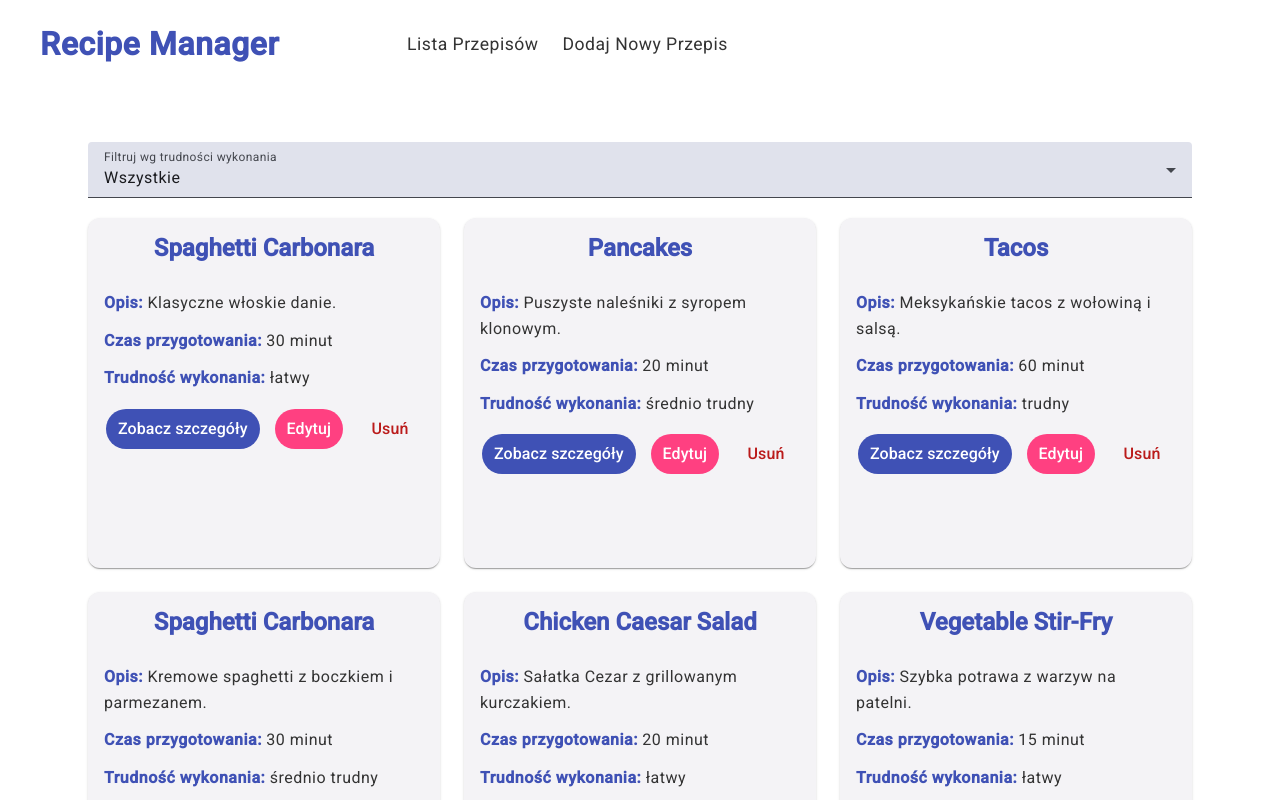
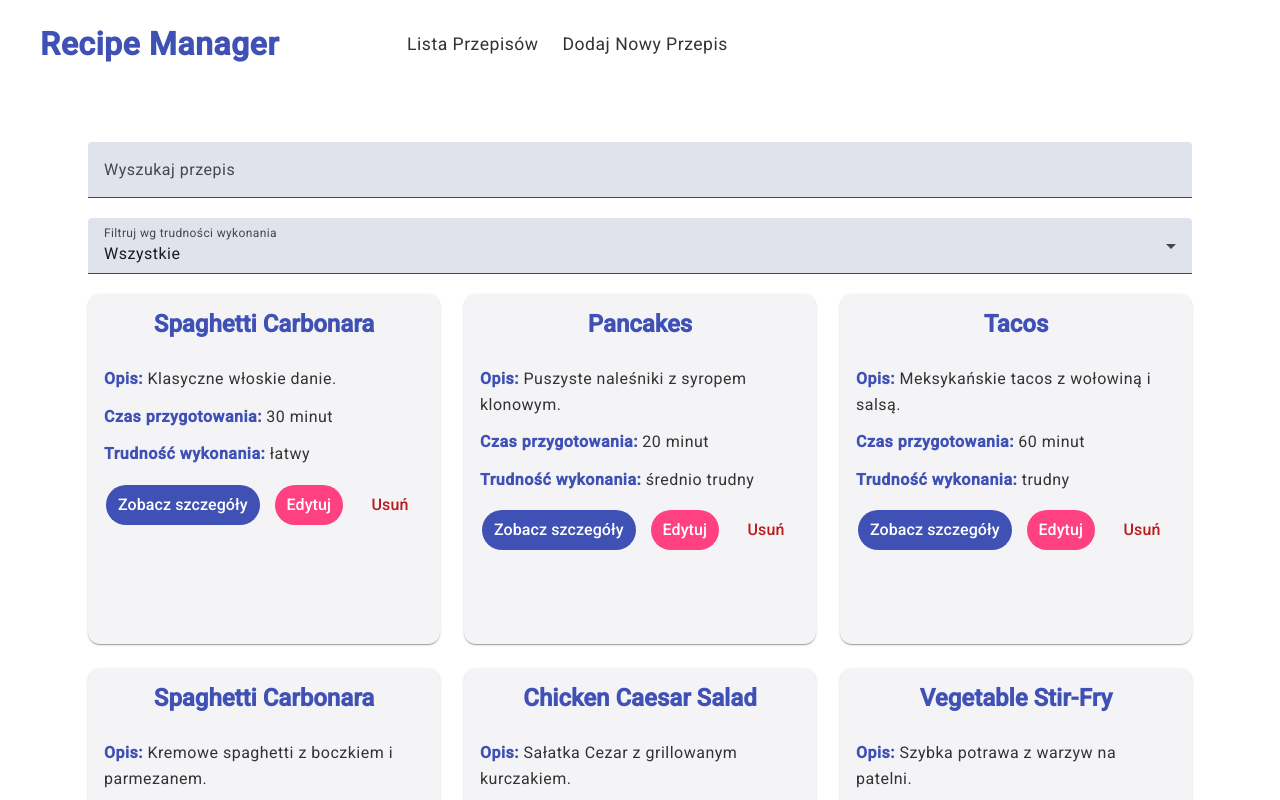
Before and after one commit to RafalSzczuka/angular-course-pfr, an Angular app in the folder recipe-manager/: page /recipes in a window 1280 px wide. Shown: the top 800 px of the page. Built offline with nearby package versions, Linux system fonts and the light colour scheme; data requests are answered from the project's data file.

Commit message:
wyszukiwanie po nazwie

```diff
--- a/recipe-manager/src/app/features/recipe-list/recipe-list.component.html
+++ b/recipe-manager/src/app/features/recipe-list/recipe-list.component.html
@@ -1,4 +1,10 @@
- <!-- Pole wyboru poziomu trudności -->
+ <!-- Pole wyboru przepisu po nazwie -->
+<mat-form-field>
+  <input matInput placeholder="Wyszukaj przepis" [(ngModel)]="searchTerm"
+    (input)="filterRecipes()" />
+</mat-form-field>
+
+<!-- Pole wyboru poziomu trudności -->
 <mat-form-field>
   <mat-label>Filtruj wg trudności wykonania</mat-label>
   <mat-select [(ngModel)]="selectedDifficulty"
--- a/recipe-manager/src/app/features/recipe-list/recipe-list.component.ts
+++ b/recipe-manager/src/app/features/recipe-list/recipe-list.component.ts
@@ -13,11 +13,12 @@ import { IngredientPipe } from '@core/recipe/pipes/ingredient.pipe';
 import { PreparationTimePipe } from '@core/recipe/pipes/preparation-time.pipe';
 import { MatSelectModule } from '@angular/material/select';
 import { FormsModule } from '@angular/forms';
+import { MatInputModule } from '@angular/material/input';
 
 @Component({
   selector: 'app-recipe-list',
   standalone: true,
-  imports: [CommonModule, RecipeListElementComponent, RouterLink, MatCardModule, MatButtonModule, HighlightOnHoverDirective, PreparationTimePipe, DifficultyPipe, IngredientPipe, MatSelectModule, FormsModule],
+  imports: [CommonModule, RecipeListElementComponent, RouterLink, MatCardModule, MatButtonModule, HighlightOnHoverDirective, PreparationTimePipe, DifficultyPipe, IngredientPipe, MatSelectModule, FormsModule, MatInputModule],
   templateUrl: './recipe-list.component.html',
   styleUrl: './recipe-list.component.scss',
   schemas: [CUSTOM_ELEMENTS_SCHEMA]
@@ -27,6 +28,8 @@ export class RecipeListComponent implements OnInit {
   recipes: RecipeModel[] = [];
   filteredRecipes: RecipeModel[] = []; // przechowuje liste przefiltrowanych przepisów wg trudności wykonania
   selectedDifficulty: string = '';  // informacja o aktualnie wybranym poziomie trudności.
+  searchTerm: string = ''; // Tekst wpisany przez użytkownika do wyszukiwania
+
 
   @Output() recipeSelected = new EventEmitter<RecipeModel | null>();
 
@@ -63,10 +66,14 @@ export class RecipeListComponent implements OnInit {
   //Gdy przepisy zostaną pobrane z serwera, funkcja getRecipes() zapisze je w recipes,
   // a następnie wywoła filterRecipes(), by zastosować filtr (jeśli jest ustawiony).
   filterRecipes(): void {
-    if (this.selectedDifficulty) {
-      this.filteredRecipes = this.recipes.filter(recipe => recipe.difficulty === this.selectedDifficulty);
+    // Filtrowanie według trudności
+    let filteredByDifficulty = this.selectedDifficulty ? this.recipes.filter(recipe => recipe.difficulty === this.selectedDifficulty) : this.recipes;
+
+    // Dodatkowe filtrowanie według nazwy przepisu
+    if (this.searchTerm) {
+      this.filteredRecipes = filteredByDifficulty.filter(recipe => recipe.title.toLowerCase().includes(this.searchTerm.toLowerCase()));
     } else {
-      this.filteredRecipes = this.recipes;  // Bez filtra pokazujemy wszystkie przepisy
+      this.filteredRecipes = filteredByDifficulty; // Bez filtra wyszukiwania pokazujemy przepisy przefiltrowane według trudności
     }
   }
 }
```
Also changed, not shown: 1 other file (tests, documents, lock files or other folders).
